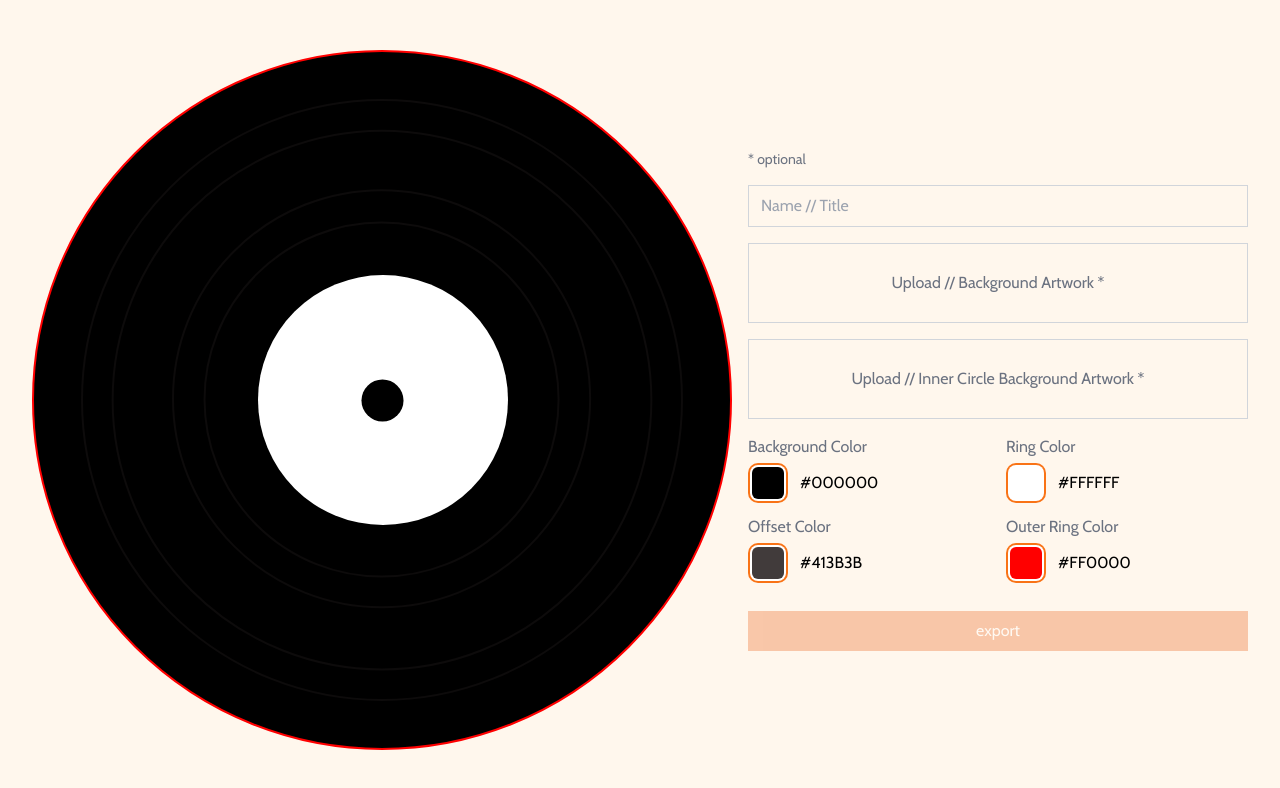
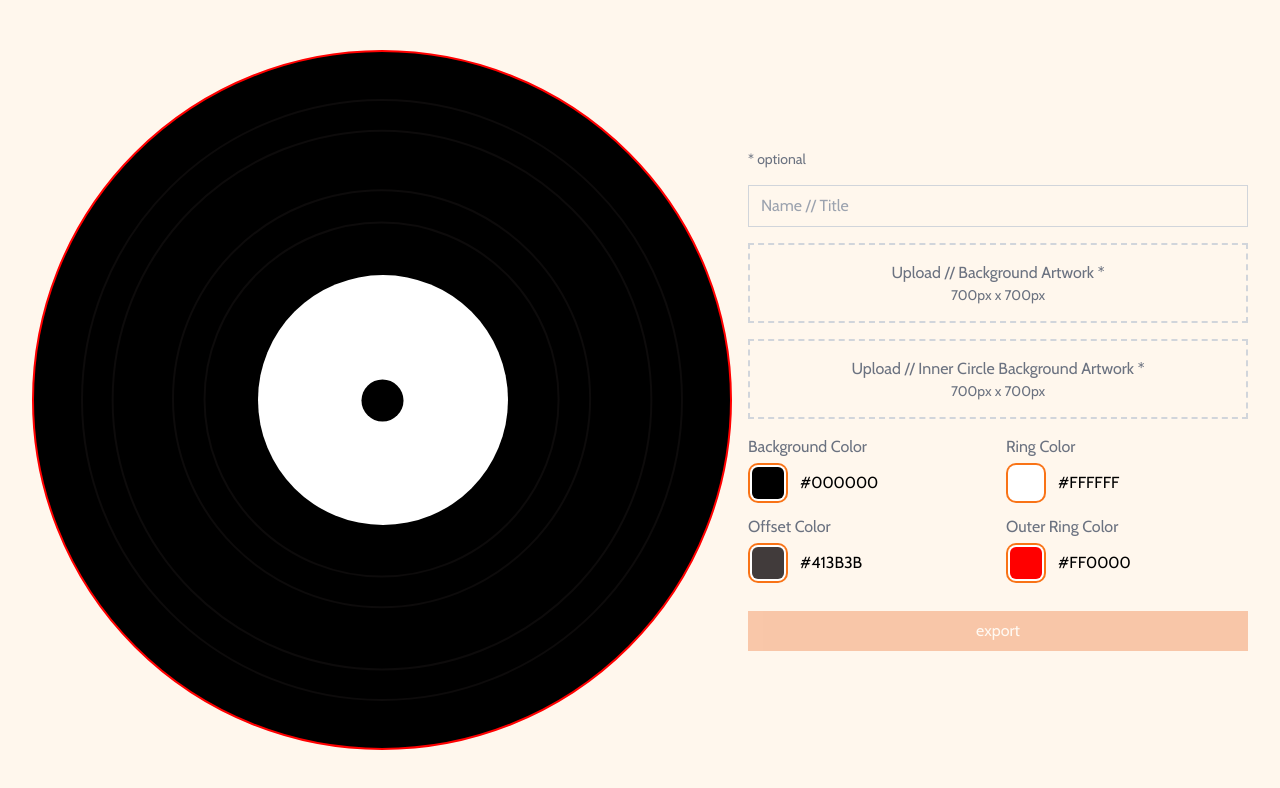
Before and after one commit to tasvln/ainyl, a Next.js app: page / in a window 1280 px wide. Shown: the top 788 px of the page. Built offline with nearby package versions, Linux system fonts and the light colour scheme.

Commit message:
added file upload logic

```diff
--- a/src/app/page.tsx
+++ b/src/app/page.tsx
@@ -1,11 +1,12 @@
 "use client";
 
-import ColorPicker from "@/components/ColorPicker";
-import Export from "@/components/Export";
+import ColorPicker from "@/components/colorPicker";
+import Export from "@/components/export";
 import Vinyl from "@/components/svg/vinyl";
 import Image from "next/image";
 import { useState, useCallback } from "react";
 import { motion, AnimatePresence } from "framer-motion"
+import DropBox from "@/components/dropBox";
 
 export default function Home() {
   const [title, setTitle] = useState("");
@@ -36,12 +37,18 @@ export default function Home() {
             value={title}
             onChange={(e) => setTitle(e.target.value)}
           />
-          <div className="w-full p-2 px-3 border border-gray-300 h-20 flex justify-center items-center">
-            <p className="text-gray-500">Upload // Background Artwork *</p>
-          </div>
-          <div className="w-full p-2 px-3 border border-gray-300 h-20 flex justify-center items-center">
-            <p className="text-gray-500">Upload // Inner Circle Background Artwork *</p>
-          </div>
+          <DropBox
+            title="Upload // Background Artwork"
+            additional="700px x 700px"
+            acceptedFiles={{ 'image/*': ['.jpeg', '.png'] }}
+            optional
+          />
+          <DropBox
+            title="Upload // Inner Circle Background Artwork"
+            additional="700px x 700px"
+            acceptedFiles={{ 'image/*': ['.jpeg', '.png'] }}
+            optional
+          />
           <div className="grid grid-cols-2 gap-4">
             <div>
               <p className="text-gray-500">Background Color</p>
--- /dev/null
+++ b/src/components/dropBox.tsx
@@ -0,0 +1,56 @@
+import useFileUpload from '@/lib/hooks/useFileUpload';
+import { useState, useCallback, useRef } from 'react';
+
+type DropBoxProps = {
+  title: string;
+  additional?: string;
+  optional?: boolean;
+  acceptedFiles: { [key: string]: string[] }
+};
+
+const DropBox = (props: DropBoxProps) => {
+  const { title, optional, additional, acceptedFiles } = props;
+
+  const fileInputRef = useRef<HTMLInputElement>(null);
+
+  const {
+    file,
+    handleFileChange,
+    handleDrop,
+    handleDragOver,
+    clearFile
+  } = useFileUpload();
+
+  const handleButtonClick = () => {
+    if (fileInputRef.current) {
+      fileInputRef.current.click();
+    }
+  };
+
+  console.log(file);
+
+  return (
+    <div
+      className="w-full p-2 px-3 border-2 border-dashed border-gray-300 h-20 flex justify-center flex-col items-center"
+      onDrop={handleDrop}
+      onDragOver={handleDragOver}
+    >
+      <input
+        type="file"
+        onChange={handleFileChange}
+        style={{ display: 'none' }}
+        ref={fileInputRef}
+      />
+      <button type="button" onClick={handleButtonClick} className="text-gray-500">{title} {optional && "*"}</button>
+      {file ? (
+        <p className="text-gray-500 text-sm">{file.name}</p>
+      ) : (
+        <div>
+          {additional && <p className="text-gray-500 text-sm">{additional}</p>}
+        </div>
+      )}
+    </div>
+  );
+}
+
+export default DropBox;
--- a/src/components/svg/vinyl.tsx
+++ b/src/components/svg/vinyl.tsx
@@ -27,12 +27,12 @@ const Vinyl = (props: VinylProps) => {
         rx="349"
         fill={bgImage ? "url(#bgPattern)" : backgroundColor}
         stroke={outerRingColor ? outerRingColor : "#F9FE00"}
-        stroke-width="2"
+        strokeWidth="2"
       />
-      <rect x="50" y="50" width="600" height="600" rx="300" stroke={ringOffset ?? "white"} stroke-opacity="0.2" stroke-width="2"/>
-      <rect x="80.625" y="80.625" width="538.75" height="538.75" rx="269.375" stroke={ringOffset ?? "white"} stroke-opacity="0.2" stroke-width="2"/>
-      <rect x="141" y="140.125" width="417.125" height="417.125" rx="208.562" stroke={ringOffset ?? "white"} stroke-opacity="0.2" stroke-width="2"/>
-      <rect x="172.539" y="172.539" width="354.046" height="354.046" rx="177.023" stroke={ringOffset ?? "white"} stroke-opacity="0.2" stroke-width="2"/>
+      <rect x="50" y="50" width="600" height="600" rx="300" stroke={ringOffset ?? "white"} strokeOpacity="0.2" strokeWidth="2"/>
+      <rect x="80.625" y="80.625" width="538.75" height="538.75" rx="269.375" stroke={ringOffset ?? "white"} strokeOpacity="0.2" strokeWidth="2"/>
+      <rect x="141" y="140.125" width="417.125" height="417.125" rx="208.562" stroke={ringOffset ?? "white"} strokeOpacity="0.2" strokeWidth="2"/>
+      <rect x="172.539" y="172.539" width="354.046" height="354.046" rx="177.023" stroke={ringOffset ?? "white"} strokeOpacity="0.2" strokeWidth="2"/>
       <rect
         x="226"
         y="225"
--- /dev/null
+++ b/src/lib/hooks/useFileUpload.tsx
@@ -0,0 +1,34 @@
+import { useState } from 'react';
+
+const useFileUpload = () => {
+  const [file, setFile] = useState<File | null>(null);
+
+  const handleFileChange = (e: React.ChangeEvent<HTMLInputElement>) => {
+    const selectedFile = e.target.files?.[0] || null;
+    setFile(selectedFile);
+  };
+
+  const handleDrop = (e: React.DragEvent<HTMLDivElement>) => {
+    e.preventDefault();
+    const selectedFile = e.dataTransfer.files?.[0] || null;
+    setFile(selectedFile);
+  };
+
+  const handleDragOver = (e: React.DragEvent<HTMLDivElement>) => {
+    e.preventDefault();
+  };
+
+  const clearFile = () => {
+    setFile(null);
+  };
+
+  return {
+    file,
+    handleFileChange,
+    handleDrop,
+    handleDragOver,
+    clearFile
+  };
+};
+
+export default useFileUpload;
```
